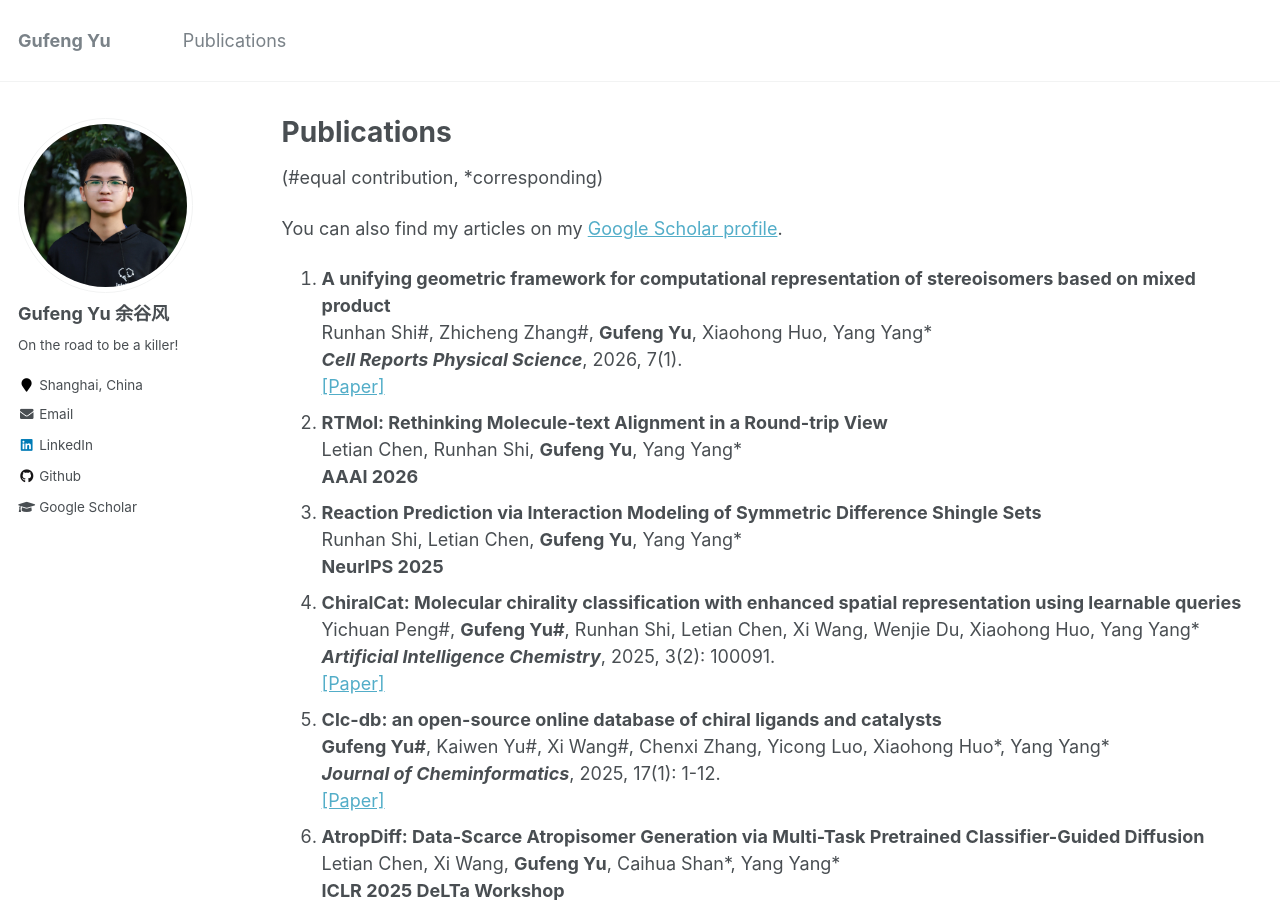
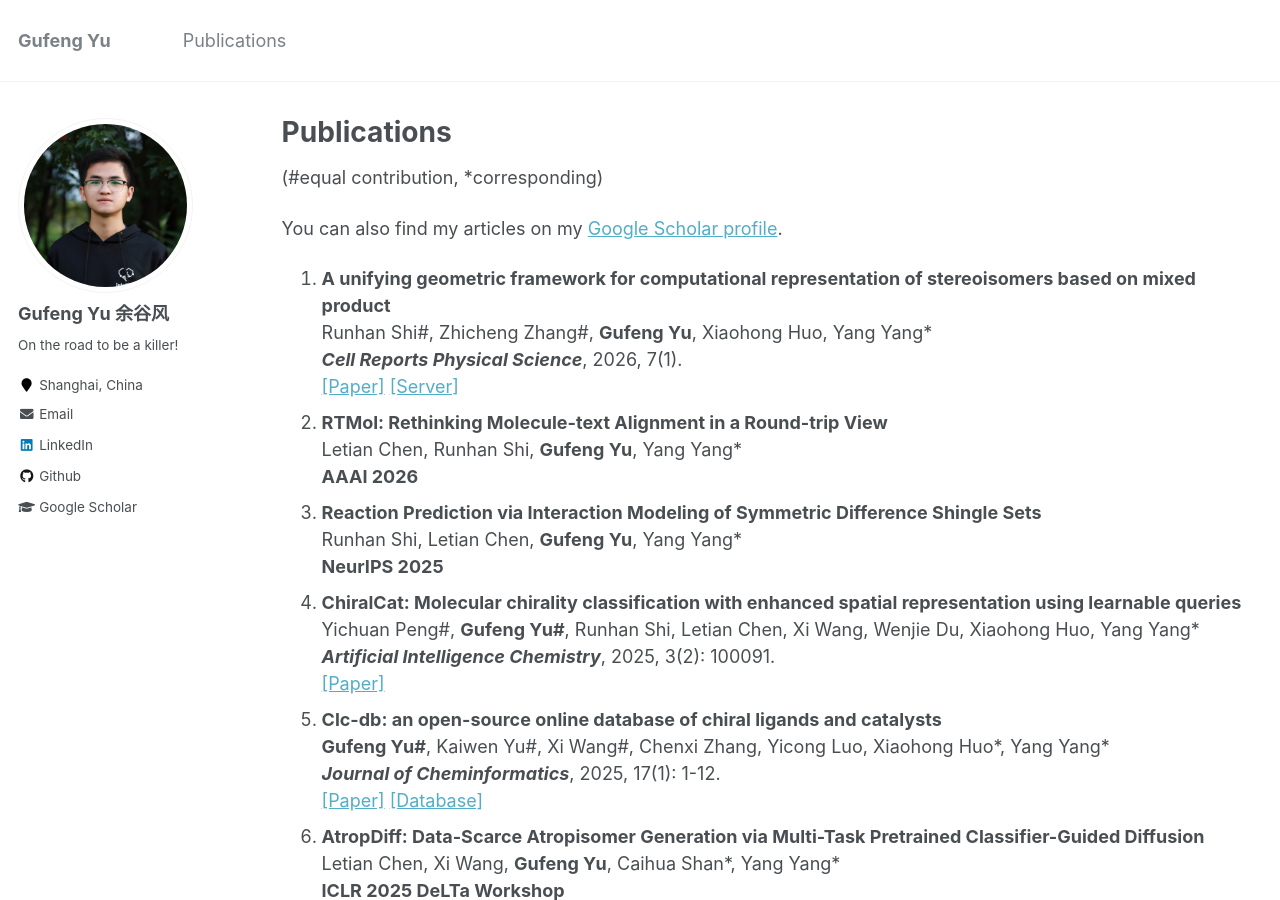
Before and after one commit to GufengYu520/gufengyu520.github.io, a Jekyll site: the page built from _pages/publications.md, in a window 1280 px wide and 900 px high. Built offline with Jekyll 4.4.1, drawn with Linux system fonts in a browser that asks for light colours.

Commit message:
Update publications.md

```diff
--- a/_pages/publications.md
+++ b/_pages/publications.md
@@ -12,7 +12,7 @@ You can also find my articles on my [Google Scholar profile](https://scholar.goo
 1. **A unifying geometric framework for computational representation of stereoisomers based on mixed product**
    Runhan Shi#, Zhicheng Zhang#, **Gufeng Yu**, Xiaohong Huo, Yang Yang*
    ***Cell Reports Physical Science***, 2026, 7(1).
-   [[Paper]](https://doi.org/10.1016/j.xcrp.2025.103065)
+   [[Paper]](https://doi.org/10.1016/j.xcrp.2025.103065) [[Server]](https://compbio.sjtu.edu.cn/services/chiralfinder)
 2. **RTMol: Rethinking Molecule-text Alignment in a Round-trip View**
    Letian Chen, Runhan Shi, **Gufeng Yu**, Yang Yang*
    **AAAI 2026**
@@ -26,7 +26,7 @@ You can also find my articles on my [Google Scholar profile](https://scholar.goo
 5. **Clc-db: an open-source online database of chiral ligands and catalysts**
    **Gufeng Yu#**, Kaiwen Yu#, Xi Wang#, Chenxi Zhang, Yicong Luo, Xiaohong Huo\*, Yang Yang*
    ***Journal of Cheminformatics***, 2025, 17(1): 1-12.
-   [[Paper]](https://jcheminf.biomedcentral.com/articles/10.1186/s13321-025-00991-9)
+   [[Paper]](https://jcheminf.biomedcentral.com/articles/10.1186/s13321-025-00991-9) [[Database]](https://compbio.sjtu.edu.cn/services/clc-db)
 6. **AtropDiff: Data-Scarce Atropisomer Generation via Multi-Task Pretrained Classifier-Guided Diffusion**
    Letian Chen, Xi Wang, **Gufeng Yu**, Caihua Shan*, Yang Yang\*
    **ICLR 2025 DeLTa Workshop**
@@ -43,13 +43,13 @@ You can also find my articles on my [Google Scholar profile](https://scholar.goo
    ***Journal of Chemical Information and Modeling***, 2025, 65(1): 312-325.
    [[Paper]](https://pubs.acs.org/doi/10.1021/acs.jcim.4c02120)
 10. **Prediction of chemical reaction yields with large-scale multi-view pre-training**
-      Runhan Shi, **Gufeng Yu**, Xiaohong Huo, Yang Yang*
-      ***Journal of Cheminformatics***, 2024, 16(1): 1-16.
-      [[Paper]](https://jcheminf.biomedcentral.com/articles/10.1186/s13321-024-00815-2)
+    Runhan Shi, **Gufeng Yu**, Xiaohong Huo, Yang Yang*
+    ***Journal of Cheminformatics***, 2024, 16(1): 1-16.
+    [[Paper]](https://jcheminf.biomedcentral.com/articles/10.1186/s13321-024-00815-2)
 11. **Enhancing Cancer Gene Prediction through Aligned Fusion of Multiple PPI Networks Using Graph Transformer Models**
-       Zebei Han, **Gufeng Yu**, Yang Yang*
-       **2023 IEEE International Conference on Bioinformatics and Biomedicine (BIBM)**
-       [[Paper]](https://ieeexplore.ieee.org/document/10385593)
+    Zebei Han, **Gufeng Yu**, Yang Yang*
+    **2023 IEEE International Conference on Bioinformatics and Biomedicine (BIBM)**
+    [[Paper]](https://ieeexplore.ieee.org/document/10385593)
 12. **MIGGRI: A multi-instance graph neural network model for inferring gene regulatory networks for Drosophila from spatial expression images**
     Yuyang Huang#, **Gufeng Yu#**, Yang Yang*
     ***PLOS Computational Biology***, 2023, 19(11): e1011623.
```
